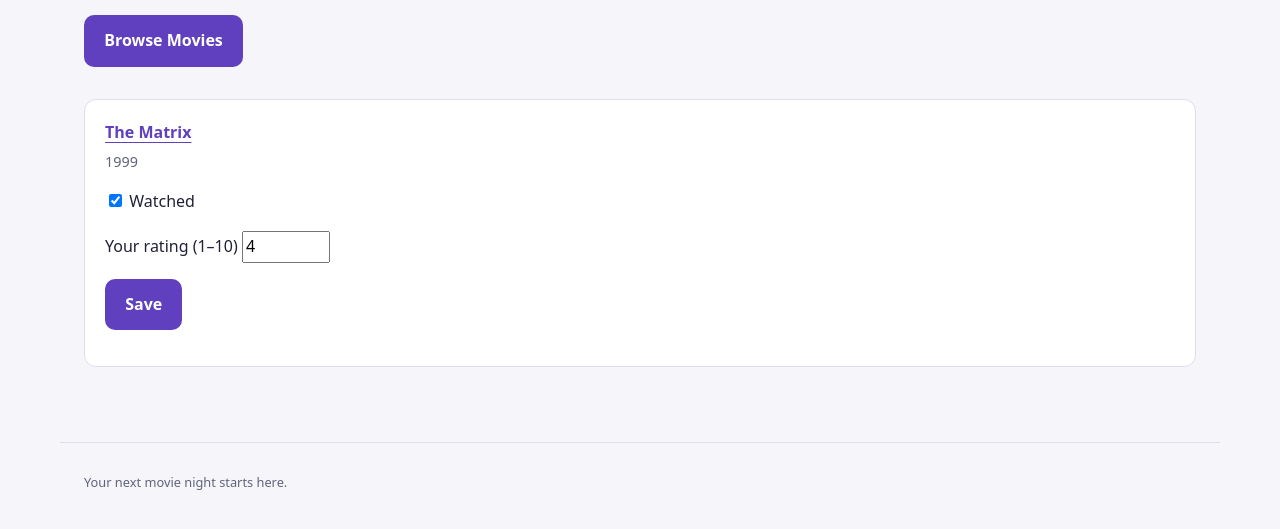
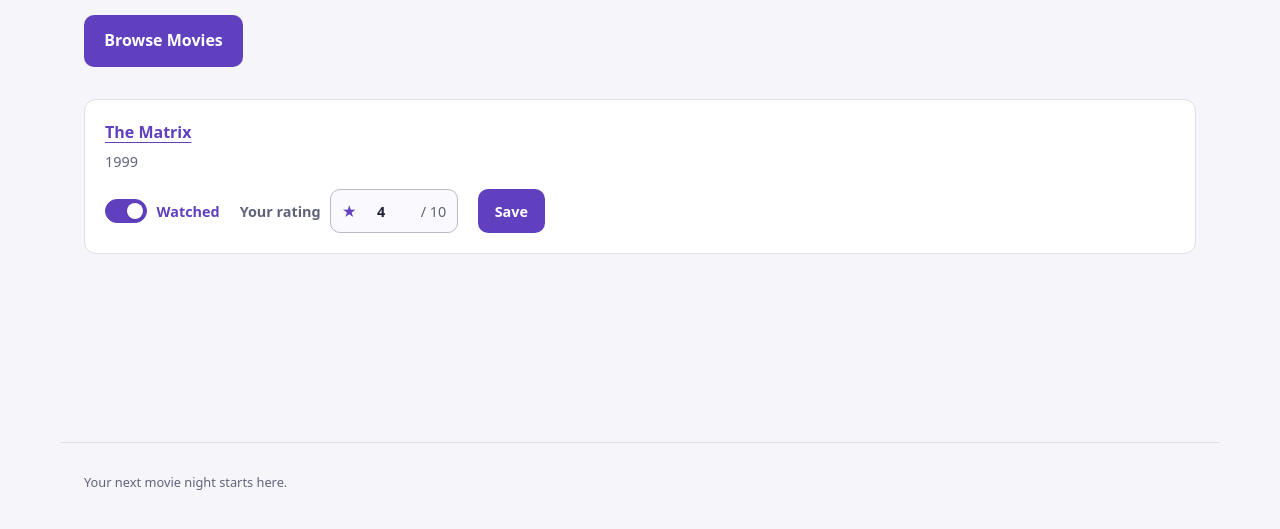
Before and after one commit to CS4300-CS5300-FA26/team-4, a Django app: page /accounts/ in a window 1280 px wide. Shown: the part 252-781 px from the top of the page. Run offline with Django 5.2, Linux system fonts and the light colour scheme; a user stored in the database is signed in; data comes from the database, SQL or seed files in the repository; tables that the repository leaves empty hold one stand-in row (values such as "Sample post").

Commit message:
Improve watched and rating control styling

```diff
--- a/accounts/templates/accounts/home.html
+++ b/accounts/templates/accounts/home.html
@@ -52,8 +52,8 @@
                             >
                                 {% csrf_token %}
 
-                                <p>
-                                    <label for="watched-{{ item.pk }}">
+                                <div class="watchlist-controls">
+                                    <label class="watched-toggle" for="watched-{{ item.pk }}">
                                         <input
                                             type="checkbox"
                                             id="watched-{{ item.pk }}"
@@ -61,12 +61,15 @@
                                             value="true"
                                             {% if item.watched %}checked{% endif %}
                                         >
-                                        Watched
+                                        <span class="toggle-track" aria-hidden="true"></span>
+                                        <span>Watched</span>
                                     </label>
-                                </p>
 
-                                <p>
-                                    <label for="rating-{{ item.pk }}">Your rating (1–10)</label>
+                                    <div class="personal-rating">
+                                        <label for="rating-{{ item.pk }}">Your rating</label>
+
+                                        <div class="rating-input">
+                                            <span class="rating-star" aria-hidden="true">★</span>
 
                                             <input
                                                 type="number"
@@ -75,11 +78,19 @@
                                                 min="1"
                                                 max="10"
                                                 step="1"
+                                                placeholder="—"
+                                                aria-describedby="rating-scale-{{ item.pk }}"
                                                 value="{{ item.personal_rating|default_if_none:'' }}"
                                             >
-                                </p>
 
-                                <button type="submit">Save</button>
+                                            <span id="rating-scale-{{ item.pk }}" class="rating-scale">
+                                                / 10
+                                            </span>
+                                        </div>
+                                    </div>
+
+                                    <button type="submit" class="watchlist-save">Save</button>
+                                </div>
 
                                 <p class="update-message" role="status" aria-live="polite"></p>
                             </form>
--- a/movies/static/movies/site.css
+++ b/movies/static/movies/site.css
@@ -340,6 +340,7 @@ button:disabled {
 }
 
 .watchlist img {
+    flex-shrink: 0;
     width: 60px;
     height: 90px;
     object-fit: contain;
@@ -349,6 +350,7 @@ button:disabled {
 
 .watchlist li > div {
     min-width: 0;
+    flex: 1;
 }
 
 .watchlist a {
@@ -357,6 +359,142 @@ button:disabled {
 
 .watchlist .year {
     margin: 0.3rem 0 0;
+}
+
+/* Watched switch and personal rating */
+.watchlist-update-form {
+    margin-top: 1rem;
+}
+
+.watchlist-controls {
+    display: flex;
+    flex-wrap: wrap;
+    align-items: center;
+    gap: 0.75rem 1.25rem;
+}
+
+.watched-toggle {
+    position: relative;
+    display: inline-flex;
+    align-items: center;
+    gap: 0.6rem;
+    min-height: 44px;
+    color: var(--muted);
+    font-size: 0.9rem;
+    font-weight: 600;
+    cursor: pointer;
+}
+
+/* Keep the checkbox accessible while showing a custom switch. */
+.watched-toggle input {
+    position: absolute;
+    width: 1px;
+    height: 1px;
+    margin: 0;
+    opacity: 0;
+}
+
+.toggle-track {
+    display: inline-flex;
+    align-items: center;
+    width: 42px;
+    height: 24px;
+    padding: 3px;
+    border: 1px solid #8b8da1;
+    border-radius: 999px;
+    background: #e7e7ef;
+}
+
+/* White knob inside the switch. */
+.toggle-track::before {
+    content: "";
+    width: 16px;
+    height: 16px;
+    border-radius: 50%;
+    background: white;
+    box-shadow: 0 1px 3px rgb(32 33 57 / 20%);
+}
+
+.watched-toggle input:checked + .toggle-track {
+    border-color: var(--accent);
+    background: var(--accent);
+}
+
+.watched-toggle input:checked + .toggle-track::before {
+    transform: translateX(18px);
+}
+
+.watched-toggle input:checked ~ span:last-child {
+    color: var(--accent);
+}
+
+.watched-toggle input:focus-visible + .toggle-track {
+    outline: 3px solid #9778ef;
+    outline-offset: 4px;
+}
+
+.personal-rating {
+    display: flex;
+    flex-wrap: wrap;
+    align-items: center;
+    gap: 0.6rem;
+    font-size: 0.9rem;
+}
+
+.personal-rating label {
+    color: var(--muted);
+    font-weight: 600;
+}
+
+.rating-input {
+    display: inline-flex;
+    align-items: center;
+    gap: 0.25rem;
+    min-height: 44px;
+    padding: 0.35rem 0.65rem;
+    border: 1px solid #b8bacb;
+    border-radius: 10px;
+    background: #faf9fe;
+}
+
+.rating-input:focus-within {
+    border-color: var(--accent);
+}
+
+.rating-star {
+    color: var(--accent);
+}
+
+.rating-input input {
+    width: 3.5rem;
+    min-width: 0;
+    padding: 0.15rem;
+    border: 0;
+    background: transparent;
+    color: var(--text);
+    font-weight: 650;
+    text-align: center;
+}
+
+.rating-scale {
+    color: var(--muted);
+    white-space: nowrap;
+}
+
+.watchlist-save {
+    min-height: 44px;
+    padding: 0.45rem 1rem;
+    font-size: 0.9rem;
+}
+
+.update-message {
+    margin: 0.5rem 0 0;
+    color: var(--muted);
+    font-size: 0.85rem;
+}
+
+.update-message:empty {
+    margin: 0;
 }
 
 /* Footer and notifications */
```
Lines whose indentation alone changed are shown as unchanged.
